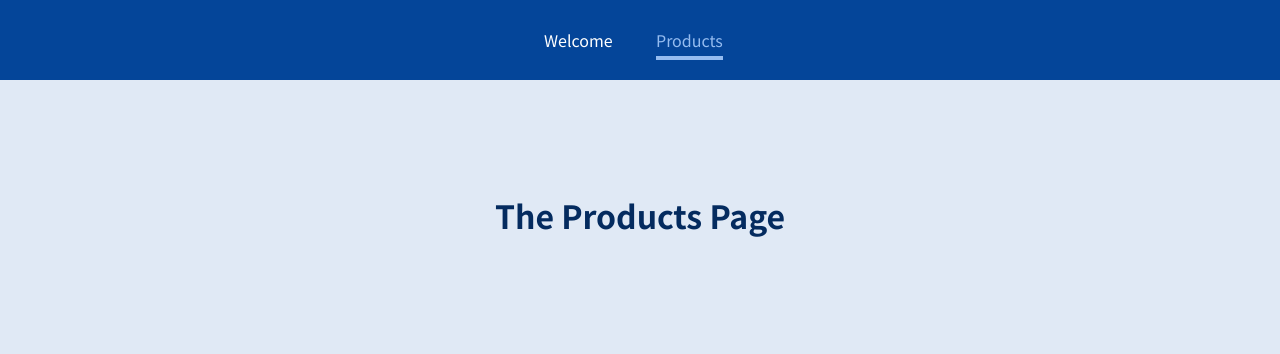
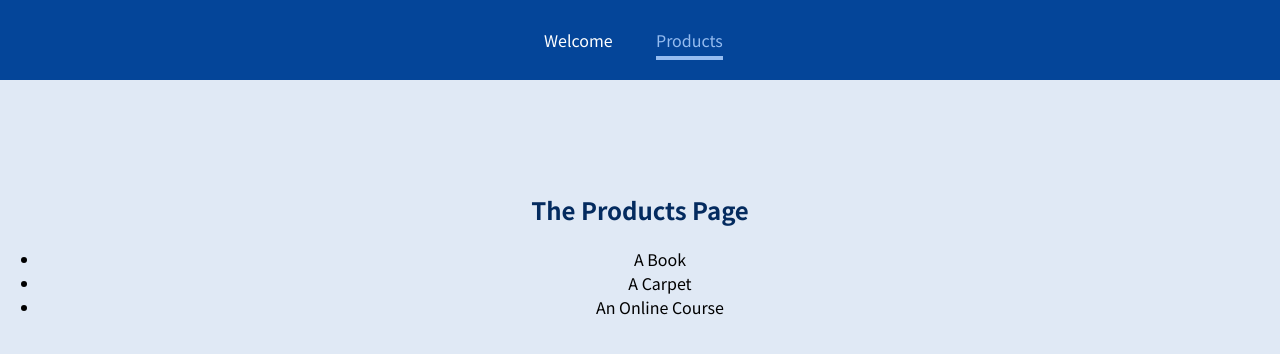
Before and after one commit to JoyUmoekpo/Unit-3-React-Routing, a JavaScript app: page /products in a window 1280 px wide. Shown: the top 354 px of the page. Built offline with nearby package versions, Linux system fonts and the light colour scheme.

Commit message:
Extracted product details

```diff
--- a/src/pages/Products.js
+++ b/src/pages/Products.js
@@ -1,5 +1,14 @@
 const Products = () => {
-  return <h1>The Products Page</h1>;
+  return (
+    <section>
+      <h1>The Products Page</h1>
+      <ul>
+        <li>A Book</li>
+        <li>A Carpet</li>
+        <li>An Online Course</li>
+      </ul>
+    </section>
+  );
 };
 
 export default Products;
```
